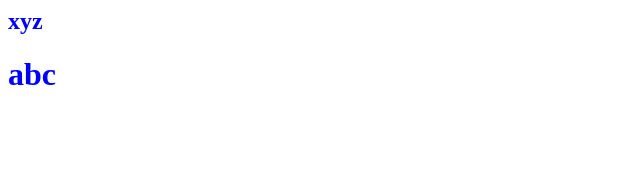
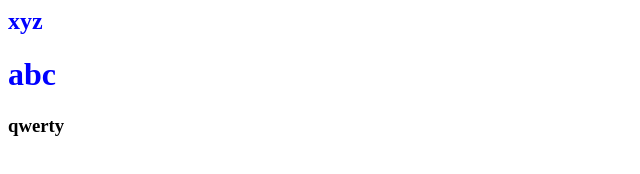
Before and after one commit to mahnoorkhan/TestRepository, a plain HTML site: page index.html in a window 1280 px wide. Shown: the full height of the page, 0-640 px from the left. Drawn offline with Linux system fonts and the light colour scheme.

Commit message:
h3 tag added

```diff
--- a/index.html
+++ b/index.html
@@ -10,5 +10,6 @@
 <body>
 <h2> xyz</h2>
 <h1> abc </h1>
+<h3> qwerty </h3>
 </body>
 </html>
```
